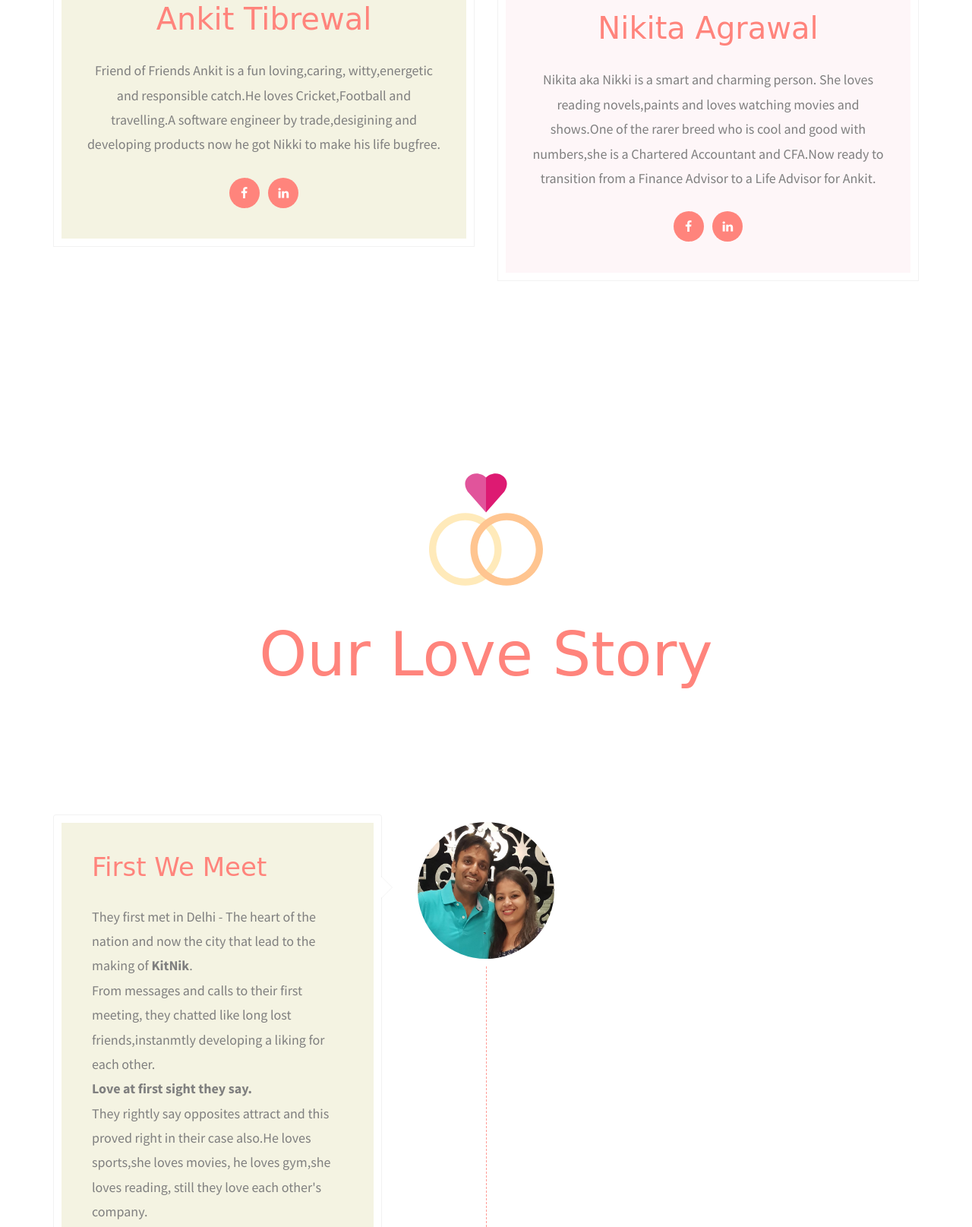
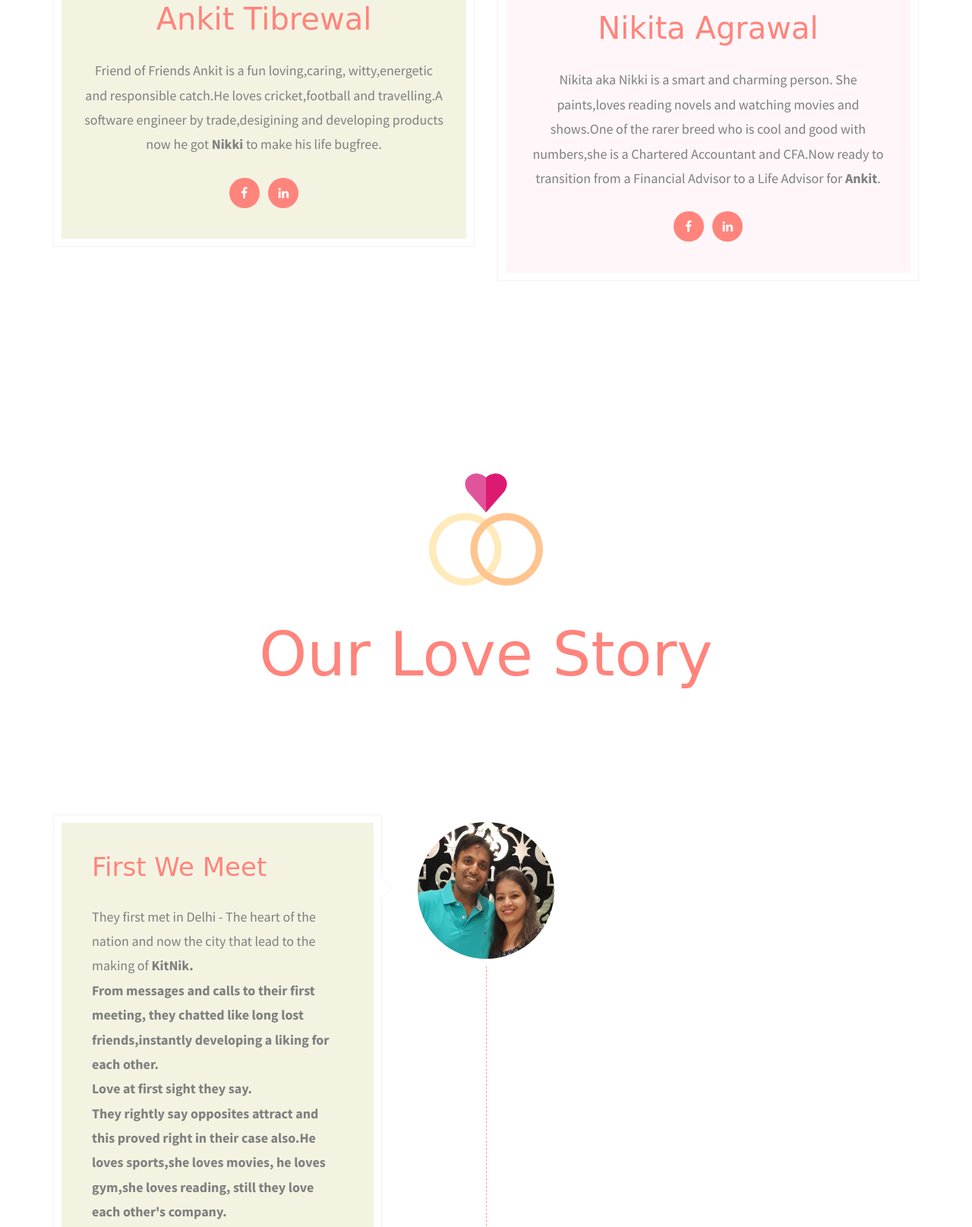
Before and after one commit to ankitib/kitnik, a plain HTML site: page index.html in a window 1280 px wide. Shown: the part 3938-5553 px from the top of the page at 76% size. Drawn offline with Linux system fonts and the light colour scheme; files whose address does not match are found by name; a web font is replaced by a local one.

Commit message:
fix typos

```diff
--- a/index.html
+++ b/index.html
@@ -188,7 +188,7 @@
 						<img src="images/ankit_1.jpg" class="img-responsive" alt="#KitNik">
 						<div class="desc">
 							<h2>Ankit Tibrewal</h2>
-							<p>Friend of Friends Ankit is a fun loving,caring, witty,energetic and responsible catch.He loves Cricket,Football and travelling.A software engineer by trade,desigining and developing products now he got Nikki to make his life bugfree. </p>
+							<p>Friend of Friends Ankit is a fun loving,caring, witty,energetic and responsible catch.He loves cricket,football and travelling.A software engineer by trade,desigining and developing products now he got <strong>Nikki</strong> to make his life bugfree. </p>
 							<ul class="social social-circle">
 								<!-- <li><a href="#"><i class="icon-twitter"></i></a></li> -->
 								<li><a href="https://www.facebook.com/ankit.tibrewal.31"><i class="icon-facebook"></i></a></li>
@@ -202,7 +202,7 @@
 						<img src="images/nikita_1.jpeg" class="img-responsive" alt="#KitNik">
 						<div class="desc">
 							<h2>Nikita Agrawal</h2>
-							<p>Nikita aka Nikki is a smart and charming person. She loves reading novels,paints and loves watching movies and shows.One of the rarer breed who is cool and good with numbers,she is a Chartered Accountant and CFA.Now ready to transition from a Finance Advisor to a Life Advisor for Ankit.</p>
+							<p>Nikita aka Nikki is a smart and charming person. She paints,loves reading novels and watching movies and shows.One of the rarer breed who is cool and good with numbers,she is a Chartered Accountant and CFA.Now ready to transition from a Financial Advisor to a Life Advisor for <strong>Ankit</strong>.</p>
 							<ul class="social social-circle">
 								<!-- <li><a href="#"><i class="icon-twitter"></i></a></li> -->
 								<li><a href="https://www.facebook.com/nikita.agrawal.566790"><i class="icon-facebook"></i></a></li>
@@ -237,7 +237,8 @@
 									<!-- <span class="date">May 11, 2018</span> -->
 								</div>
 								<div class="timeline-body">
-									<p>They first met in Delhi - The heart of the nation and now the city that lead to the making of <strong>KitNik</strong>.<br/> From messages and calls to their first meeting, they chatted like long lost friends,instanmtly developing a liking for each other.<br/><strong>Love at first sight they say.</strong><br/>They rightly say opposites attract  and this proved right in their case also.He loves sports,she loves movies, he loves gym,she loves reading, still they love each other's company.</p>
+									<p>They first met in Delhi - The heart of the nation and now the city that lead to the making of <strong>KitNik</
+									strong>.<br/> From messages and calls to their first meeting, they chatted like long lost friends,instantly developing a liking for each other.<br/><strong>Love at first sight they say.</strong><br/>They rightly say opposites attract  and this proved right in their case also.He loves sports,she loves movies, he loves gym,she loves reading, still they love each other's company.</p>
 									<!-- <p><strong>Love at first sight they say.</strong></p> -->
 								</div>
 							</div>
```
